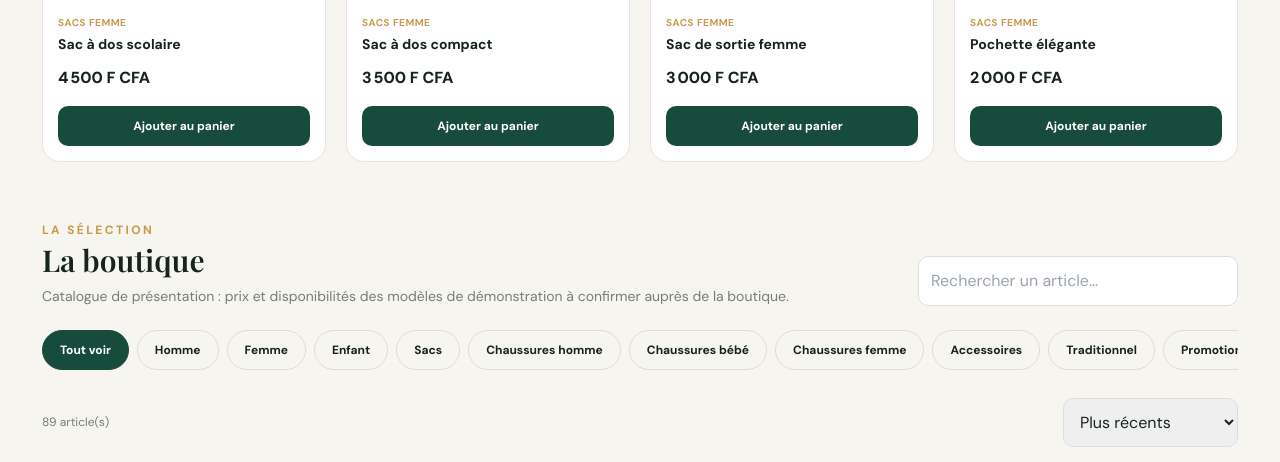
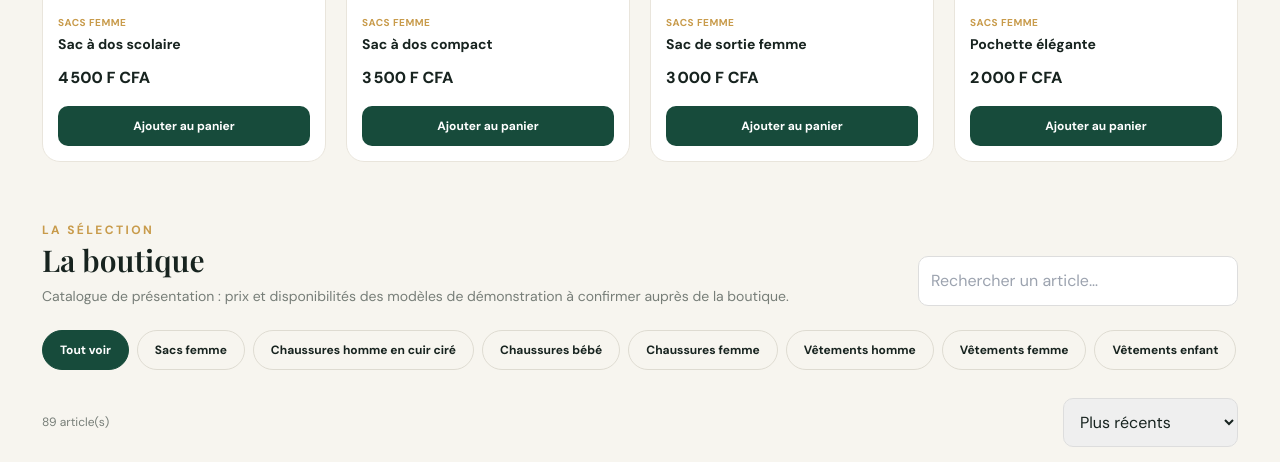
Before and after one commit to medjogbeelyse-coder/sahelshop, a Flask app: page /section/commerce in a window 1280 px wide. Shown: the part 1686-2148 px from the top of the page. Run offline with Flask 3, Linux system fonts and the light colour scheme; a user stored in the database is signed in; some libraries are stand-ins or nearby versions.

Commit message:
Afficher les sacs femme en premier et corriger les catégories

```diff
--- a/templates/section.html
+++ b/templates/section.html
@@ -38,13 +38,13 @@
 </div>
 <div id="categories" class="flex gap-2 overflow-x-auto pb-4 mb-3">
 <button class="chip active" data-cat="all" onclick="setCategory('all',this)">Tout voir</button>
-<button class="chip" data-cat="homme" onclick="setCategory('homme',this)">Homme</button>
-<button class="chip" data-cat="femme" onclick="setCategory('femme',this)">Femme</button>
-<button class="chip" data-cat="enfant" onclick="setCategory('enfant',this)">Enfant</button>
-<button class="chip" data-cat="sacs" onclick="setCategory('sacs',this)">Sacs</button>
-<button class="chip" data-cat="chaussures_homme" onclick="setCategory('chaussures_homme',this)">Chaussures homme</button>
+<button class="chip" data-cat="sacs" onclick="setCategory('sacs',this)">Sacs femme</button>
+<button class="chip" data-cat="chaussures_homme" onclick="setCategory('chaussures_homme',this)">Chaussures homme en cuir ciré</button>
 <button class="chip" data-cat="chaussures_bebe" onclick="setCategory('chaussures_bebe',this)">Chaussures bébé</button>
 <button class="chip" data-cat="chaussures_femme" onclick="setCategory('chaussures_femme',this)">Chaussures femme</button>
+<button class="chip" data-cat="homme" onclick="setCategory('homme',this)">Vêtements homme</button>
+<button class="chip" data-cat="femme" onclick="setCategory('femme',this)">Vêtements femme</button>
+<button class="chip" data-cat="enfant" onclick="setCategory('enfant',this)">Vêtements enfant</button>
 <button class="chip" data-cat="accessoires" onclick="setCategory('accessoires',this)">Accessoires</button>
 <button class="chip" data-cat="traditionnel" onclick="setCategory('traditionnel',this)">Traditionnel</button>
 <button class="chip" data-cat="promotions" onclick="setCategory('promotions',this)">Promotions</button>
```
